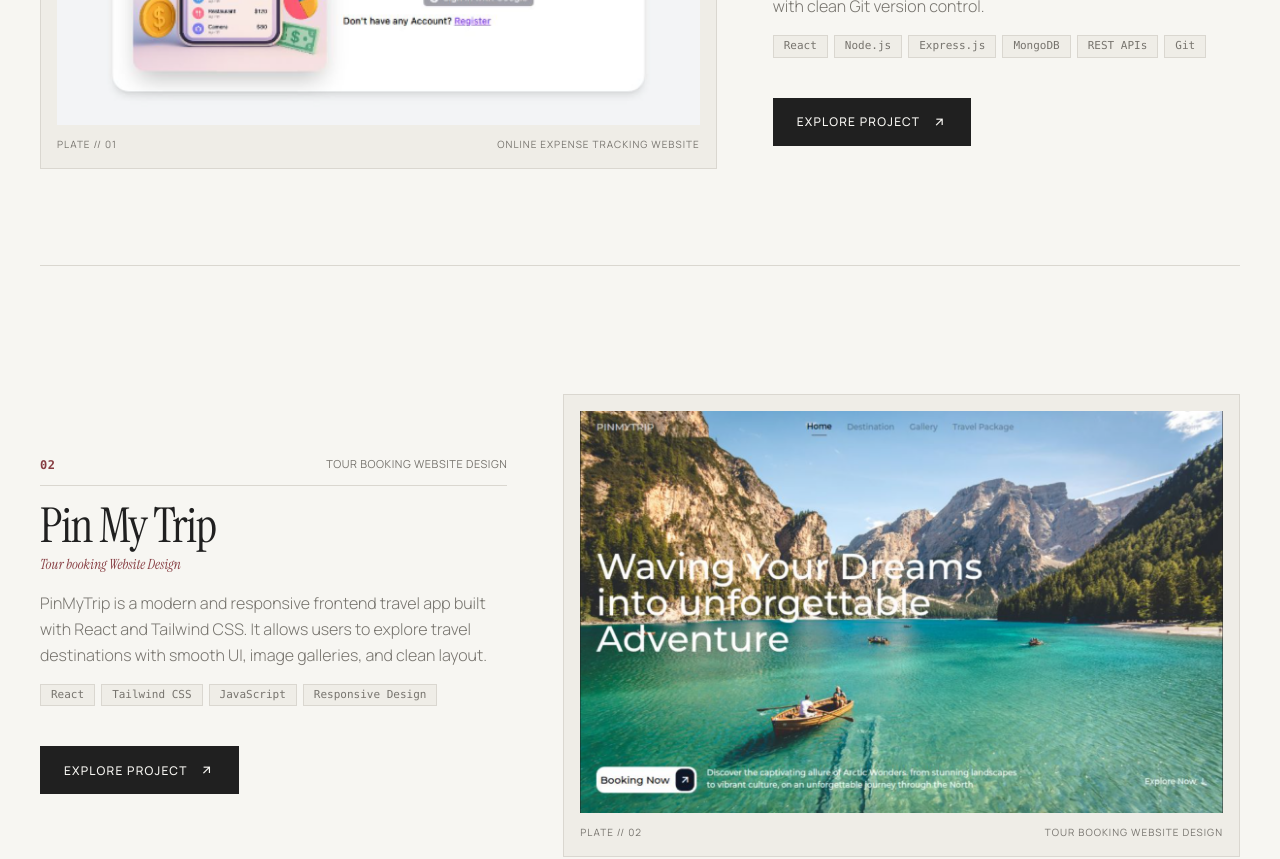
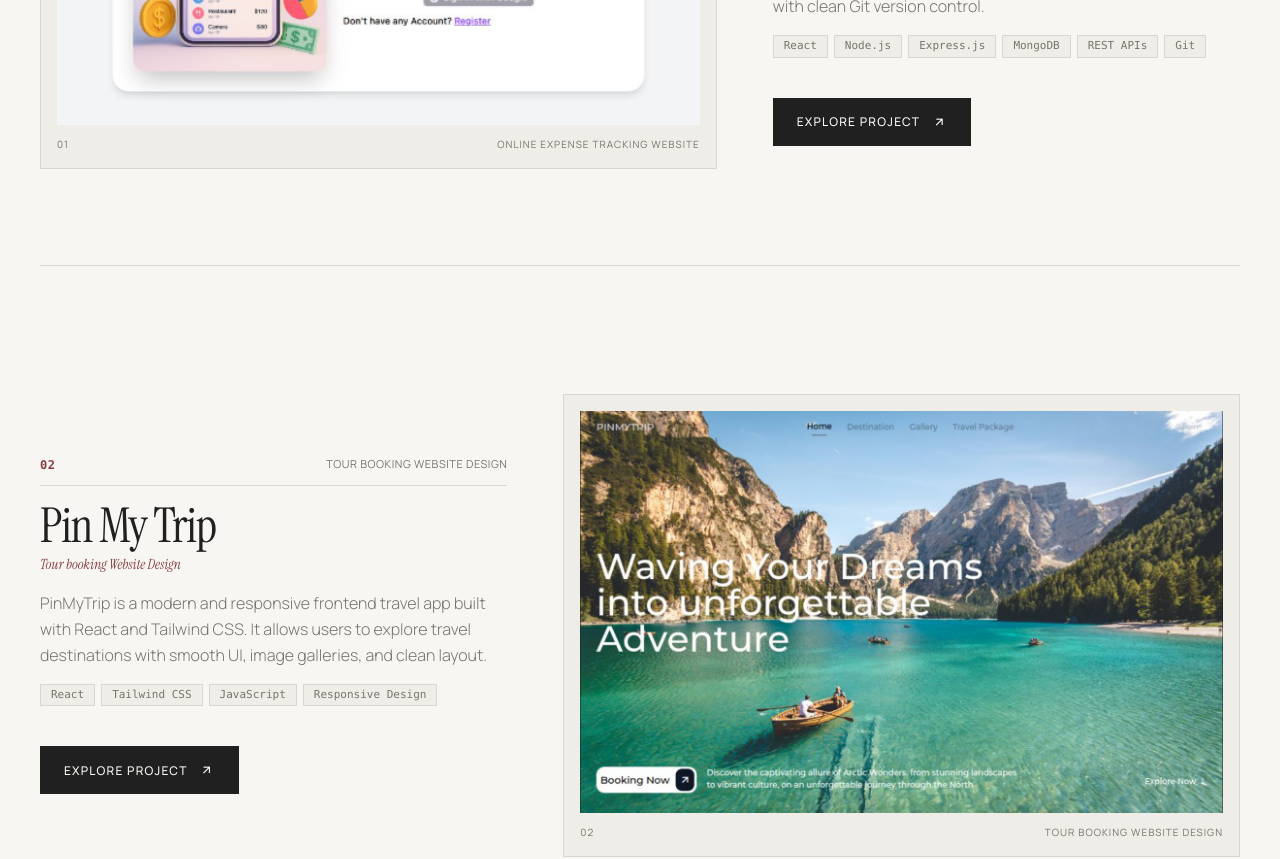
Before and after one commit to vatsaltalaviya/Portfolio, a React (Vite) app: page / in a window 1280 px wide. Shown: the part 5460-6319 px from the top of the page. Built offline with nearby package versions, Linux system fonts and the light colour scheme; a web font is replaced by a local one.

Commit message:
fix typo error.

```diff
--- a/src/components/Projects.jsx
+++ b/src/components/Projects.jsx
@@ -104,7 +104,7 @@ const Projects = () => {
                       </div>
 
                       <div className="pt-3 flex items-center justify-between text-[10px] uppercase tracking-widest text-[#77746E]">
-                        <span>PLATE // {projectNumber}</span>
+                        <span>{projectNumber}</span>
                         <span>{project.info}</span>
                       </div>
                     </a>
```
